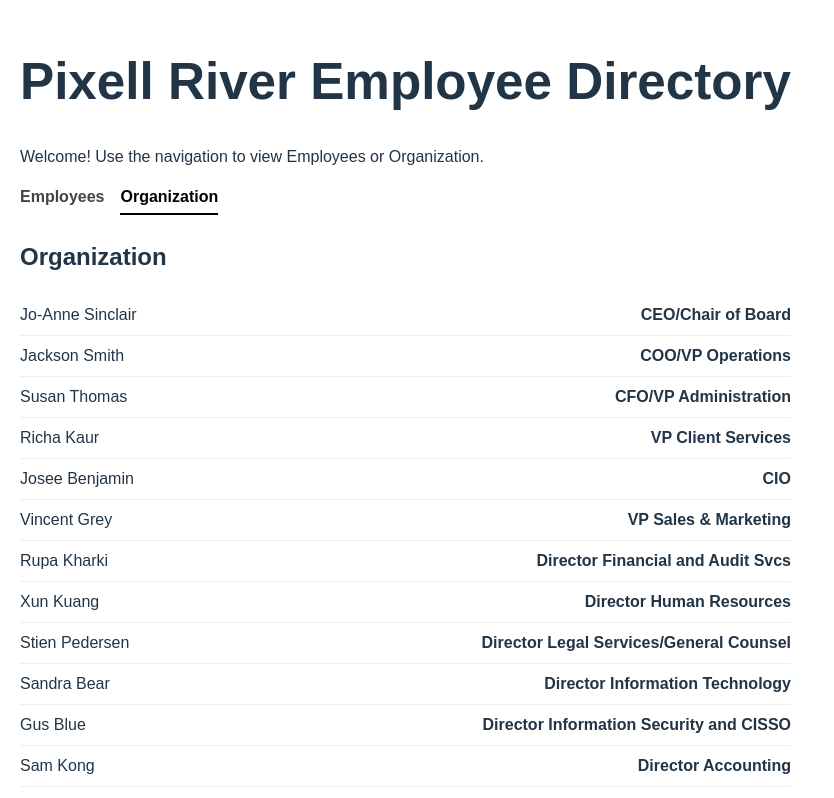
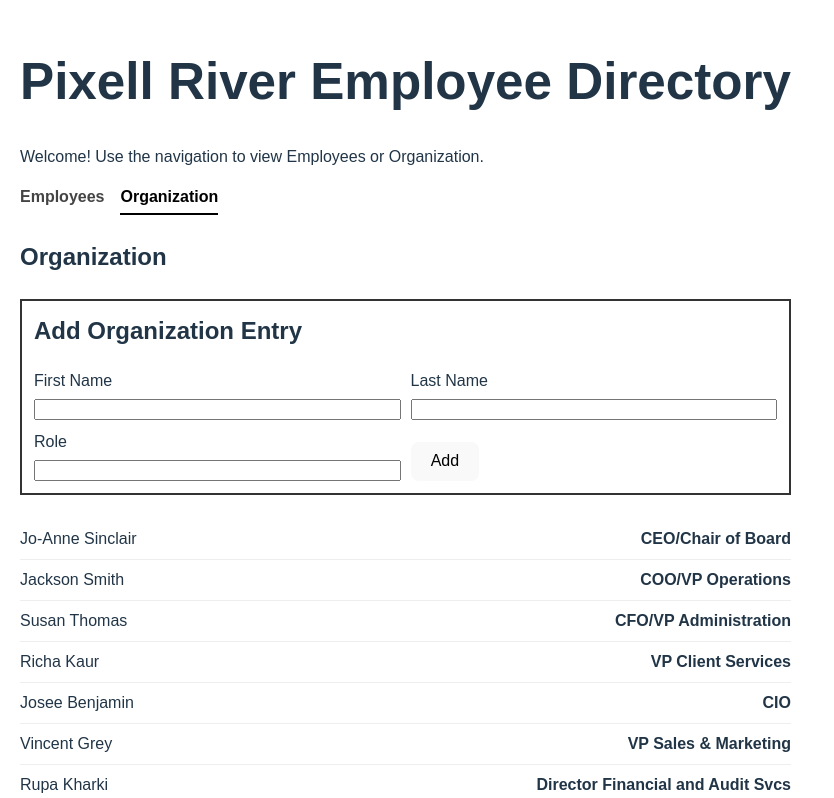
Before and after one commit to rsharma722/Lab_1, a React (Vite) app in the folder vite-project/: page /organization in a window 1280 px wide. Shown: the top 798 px of the page, without its empty margins (0-834 px from the left). Built offline with nearby package versions, Linux system fonts and the light colour scheme; the HTML template or start-up script is replaced by a standard one.

Commit message:
Lab 3.2 - Organization role creation with validation and repo

```diff
--- a/vite-project/package.json
+++ b/vite-project/package.json
@@ -17,7 +17,7 @@
   "devDependencies": {
     "@eslint/js": "^9.39.1",
     "@types/node": "^24.10.1",
-    "@types/react": "^19.2.5",
+    "@types/react": "^19.2.14",
     "@types/react-dom": "^19.2.3",
     "@types/react-router-dom": "^5.3.3",
     "@vitejs/plugin-react": "^5.1.1",
--- /dev/null
+++ b/vite-project/src/components/AddOrganizationForm.tsx
@@ -0,0 +1,96 @@
+import { useState } from "react";
+import type { FormEvent, JSX } from "react";
+import { useFormInput } from "../hooks/useFormInput";
+import { organizationService } from "../services/organizationService";
+
+export default function AddOrganizationForm(props: {
+  onPersonAdded?: () => void;
+}): JSX.Element {
+  const { onPersonAdded } = props;
+
+  const firstName = useFormInput("");
+  const lastName = useFormInput("");
+  const role = useFormInput("");
+
+  const [successMsg, setSuccessMsg] = useState("");
+
+  function handleSubmit(e: FormEvent) {
+    e.preventDefault();
+    setSuccessMsg("");
+
+    firstName.clearMessages();
+    lastName.clearMessages();
+    role.clearMessages();
+
+    const result = organizationService.createPerson({
+      firstName: firstName.value,
+      lastName: lastName.value,
+      role: role.value,
+    });
+
+    if (!result.ok) {
+      if (result.fieldErrors.firstName) firstName.setMessages(result.fieldErrors.firstName);
+      if (result.fieldErrors.lastName) lastName.setMessages(result.fieldErrors.lastName);
+      if (result.fieldErrors.role) role.setMessages(result.fieldErrors.role);
+      return;
+    }
+
+    setSuccessMsg("Organization entry added!");
+    onPersonAdded?.();
+
+    firstName.setValue("");
+    lastName.setValue("");
+    role.setValue("");
+  }
+
+  return (
+    <form
+      onSubmit={handleSubmit}
+      style={{ marginTop: "24px", padding: "12px", border: "2px solid #333" }}
+    >
+      <h2 style={{ marginTop: 0 }}>Add Organization Entry</h2>
+
+      {successMsg && (
+        <div style={{ border: "1px solid green", padding: 10, marginBottom: 12 }}>
+          {successMsg}
+        </div>
+      )}
+
+      <div style={{ display: "grid", gap: 10, gridTemplateColumns: "1fr 1fr" }}>
+        <label style={{ display: "grid", gap: 6 }}>
+          First Name
+          <input value={firstName.value} onChange={firstName.onChange} />
+          {firstName.messages.map((msg) => (
+            <small key={msg} style={{ color: "crimson" }}>
+              {msg}
+            </small>
+          ))}
+        </label>
+
+        <label style={{ display: "grid", gap: 6 }}>
+          Last Name
+          <input value={lastName.value} onChange={lastName.onChange} />
+          {lastName.messages.map((msg) => (
+            <small key={msg} style={{ color: "crimson" }}>
+              {msg}
+            </small>
+          ))}
+        </label>
+
+        <label style={{ display: "grid", gap: 6 }}>
+          Role
+          <input value={role.value} onChange={role.onChange} />
+          {role.messages.map((msg) => (
+            <small key={msg} style={{ color: "crimson" }}>
+              {msg}
+            </small>
+          ))}
+        </label>
+
+        <div style={{ alignSelf: "end" }}>
+          <button type="submit">Add</button>
+        </div>
+      </div>
+    </form>
+  );
+}
--- a/vite-project/src/pages/Organization.tsx
+++ b/vite-project/src/pages/Organization.tsx
@@ -1,12 +1,27 @@
-import { organization } from "../data/organization";
+import { useEffect, useState, type JSX } from "react";
+import AddOrganizationForm from "../components/AddOrganizationForm";
+import { organizationRepo } from "../repos/organizationRepo";
+import type { Person } from "../types";
 
-export default function Organization() {
+export default function Organization(): JSX.Element {
+  const [people, setPeople] = useState<Person[]>([]);
+
+  function refresh() {
+    setPeople(organizationRepo.getPeople());
+  }
+
+  useEffect(() => {
+    refresh();
+  }, []);
+
   return (
     <main>
       <h2>Organization</h2>
 
-      <ul style={{ paddingLeft: 0, listStyle: "none" }}>
-        {organization.map((p) => (
+      <AddOrganizationForm onPersonAdded={refresh} />
+
+      <ul style={{ paddingLeft: 0, listStyle: "none", marginTop: 24 }}>
+        {people.map((p) => (
           <li
             key={`${p.firstName}-${p.lastName}-${p.role}`}
             style={{
--- /dev/null
+++ b/vite-project/src/repos/organizationRepo.ts
@@ -0,0 +1,32 @@
+import { organization as initialOrg } from "../data/organization";
+import type { Person } from "../types";
+
+export type CreatePersonDTO = {
+  firstName: string;
+  lastName: string;
+  role: string;
+};
+
+let people: Person[] = initialOrg;
+
+export const organizationRepo = {
+  getPeople(): Person[] {
+    return people;
+  },
+
+  roleIsOccupied(role: string): boolean {
+    const normalized = role.trim().toLowerCase();
+    return people.some((p) => p.role.trim().toLowerCase() === normalized);
+  },
+
+  createPerson(dto: CreatePersonDTO): Person[] {
+    const nextPerson: Person = {
+      firstName: dto.firstName.trim(),
+      lastName: dto.lastName.trim(),
+      role: dto.role.trim(),
+    };
+
+    people = [...people, nextPerson];
+    return people;
+  },
+};
--- /dev/null
+++ b/vite-project/src/services/organizationService.ts
@@ -0,0 +1,41 @@
+import { organizationRepo } from "../repos/organizationRepo";
+
+export type CreatePersonInput = {
+  firstName: string;
+  lastName: string;
+  role: string;
+};
+
+export type CreatePersonResult =
+  | { ok: true }
+  | {
+      ok: false;
+      fieldErrors: Partial<Record<keyof CreatePersonInput, string[]>>;
+    };
+
+export const organizationService = {
+  createPerson(input: CreatePersonInput): CreatePersonResult {
+    const fieldErrors: Partial<Record<keyof CreatePersonInput, string[]>> = {};
+
+    if (input.firstName.trim().length < 3) {
+      fieldErrors.firstName = ["First Name must be at least 3 characters."];
+    }
+
+    if (input.lastName.trim().length === 0) {
+      fieldErrors.lastName = ["Last Name is required."];
+    }
+
+    if (input.role.trim().length === 0) {
+      fieldErrors.role = ["Role is required."];
+    } else if (organizationRepo.roleIsOccupied(input.role)) {
+      fieldErrors.role = ["A person cannot be created for a Role if that Role is already existing and occupied."];
+    }
+
+    if (Object.keys(fieldErrors).length > 0) {
+      return { ok: false, fieldErrors };
+    }
+
+    organizationRepo.createPerson(input);
+    return { ok: true };
+  },
+};
```
Also changed, not shown: vite-project/src/types.ts (+7 -0 lines), 1 other file (tests, documents, lock files or other folders).
